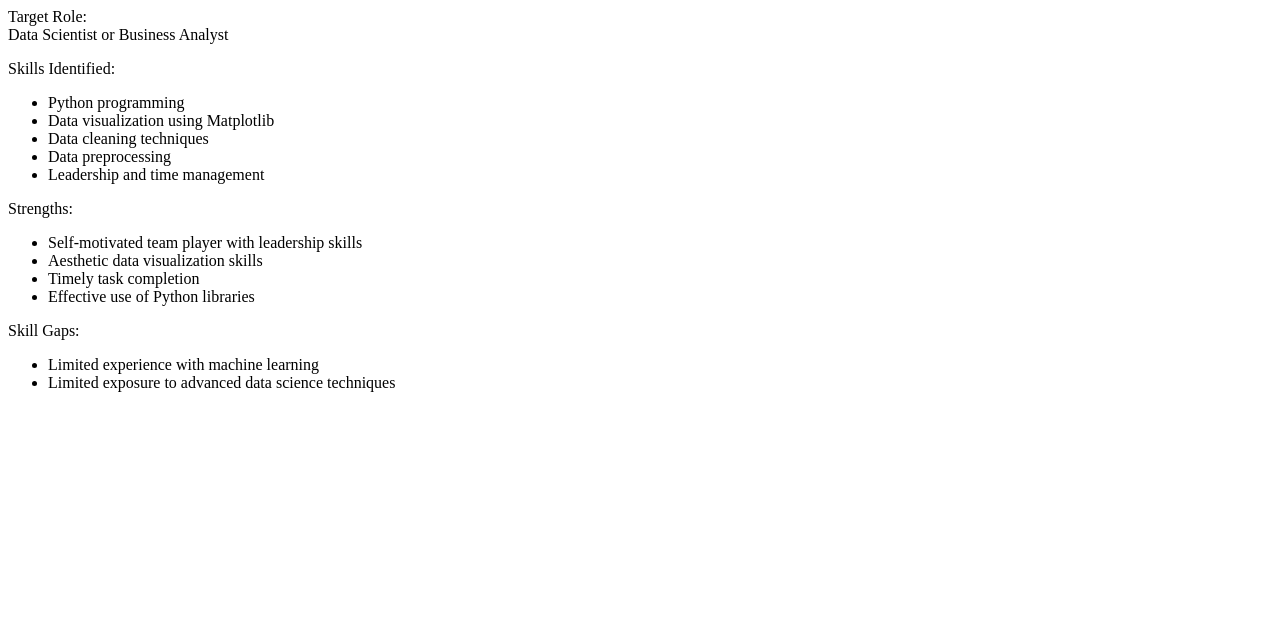
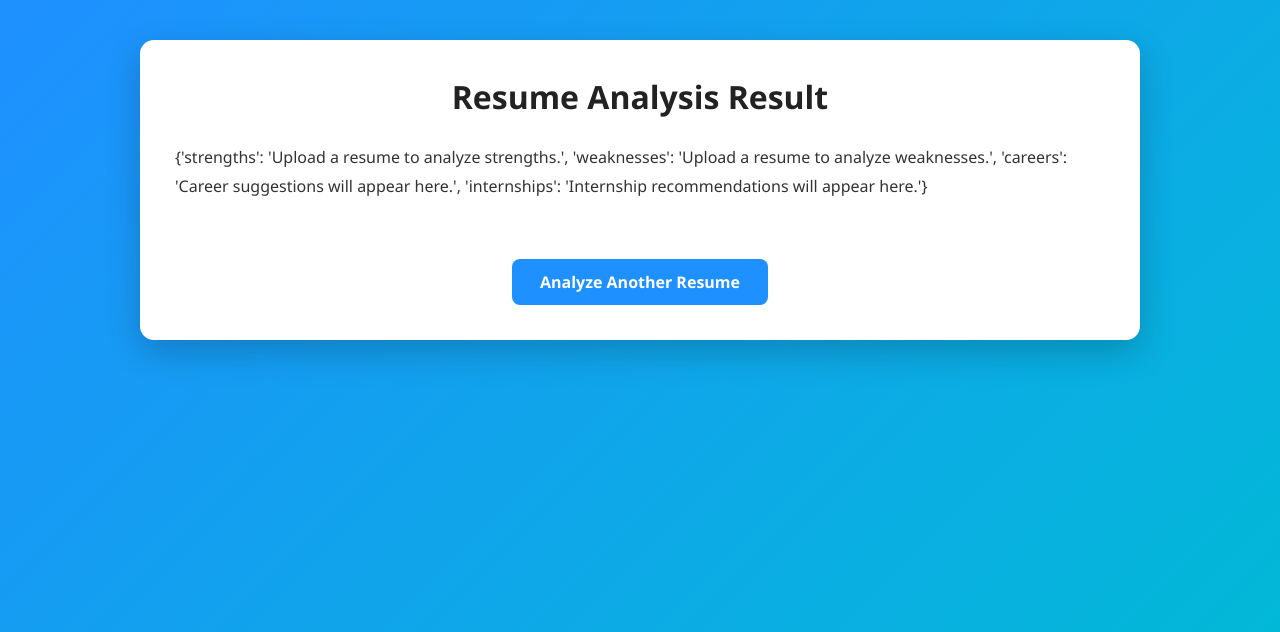
Before and after one commit to jayanthkumar2507/csv_project, a Flask app: page /analyze in a window 1280 px wide. Shown: the top 632 px of the page. Run offline with Flask 3, Linux system fonts and the light colour scheme; some libraries are stand-ins or nearby versions.

Commit message:
UI fixes and final resume analyzer update

```diff
--- a/templates/result.html
+++ b/templates/result.html
@@ -1,27 +1,29 @@
-<div class="section">
-    <p><span class="side-heading">Target Role:</span><br>
-    Data Scientist or Business Analyst</p>
+<!DOCTYPE html>
+<html lang="en">
+<head>
+    <meta charset="UTF-8">
+    <title>Resume Analysis Result</title>
+    <link rel="stylesheet" href="{{ url_for('static', filename='style.css') }}">
+</head>
+<body>
 
-    <p><span class="side-heading">Skills Identified:</span></p>
-    <ul>
-        <li>Python programming</li>
-        <li>Data visualization using Matplotlib</li>
-        <li>Data cleaning techniques</li>
-        <li>Data preprocessing</li>
-        <li>Leadership and time management</li>
-    </ul>
+<div class="page">
+    <div class="result-box">
 
-    <p><span class="side-heading">Strengths:</span></p>
-    <ul>
-        <li>Self-motivated team player with leadership skills</li>
-        <li>Aesthetic data visualization skills</li>
-        <li>Timely task completion</li>
-        <li>Effective use of Python libraries</li>
-    </ul>
+        <h1>Resume Analysis Result</h1>
 
-    <p><span class="side-heading">Skill Gaps:</span></p>
-    <ul>
-        <li>Limited experience with machine learning</li>
-        <li>Limited exposure to advanced data science techniques</li>
-    </ul>
+        <div class="section">
+            <pre class="analysis-text">
+{{ data }}
+            </pre>
+        </div>
+
+        <div class="actions">
+            <a href="/" class="btn">Analyze Another Resume</a>
+        </div>
+
+    </div>
 </div>
+
+</body>
+</html>
```
